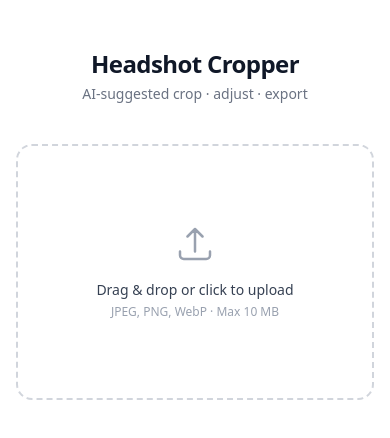
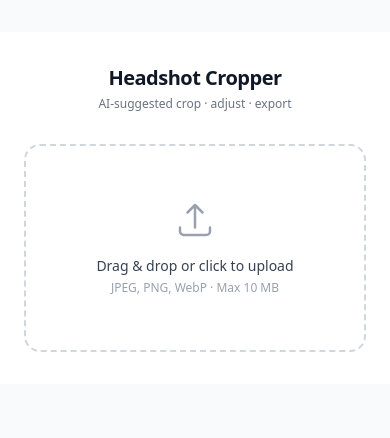
Before and after one commit to respawner8/headshot-cropper, a Next.js app: page / in a window 390 px wide. Shown: the top 438 px of the page. Built offline with nearby package versions, Linux system fonts and the light colour scheme.

Commit message:
feat: responsive card layout — desktop card, tablet narrower, mobile full-width

```diff
--- a/app/page.tsx
+++ b/app/page.tsx
@@ -68,12 +68,13 @@ export default function Home() {
   }, [imageUrl])
 
   return (
-    <main className="min-h-screen bg-white">
-      <div className="max-w-3xl mx-auto px-4 py-12 flex flex-col items-center gap-10">
+    <main className="min-h-screen bg-gray-50 flex flex-col items-center justify-start py-8 sm:py-12 px-0 sm:px-4">
+      {/* Card: full-width + no radius on mobile, contained card on sm+ */}
+      <div className="w-full sm:max-w-lg md:max-w-xl bg-white sm:rounded-2xl sm:shadow-sm sm:border sm:border-gray-100 flex flex-col items-center gap-8 px-6 py-8 sm:px-8 sm:py-10">
 
         <div className="text-center">
-          <h1 className="text-2xl font-semibold text-gray-900 tracking-tight">Headshot Cropper</h1>
-          <p className="text-sm text-gray-500 mt-1">AI-suggested crop · adjust · export</p>
+          <h1 className="text-xl sm:text-2xl font-semibold text-gray-900 tracking-tight">Headshot Cropper</h1>
+          <p className="text-xs sm:text-sm text-gray-500 mt-1">AI-suggested crop · adjust · export</p>
         </div>
 
         {phase === 'idle' && (
@@ -81,7 +82,7 @@ export default function Home() {
         )}
 
         {phase === 'detecting' && imageUrl && (
-          <div className="relative w-full max-w-lg">
+          <div className="relative w-full">
             {/* eslint-disable-next-line @next/next/no-img-element */}
             <img src={imageUrl} alt="Uploaded portrait" className="w-full h-auto rounded-xl shadow-sm opacity-60" />
             <div className="absolute inset-0 flex flex-col items-center justify-center gap-3 rounded-xl bg-white/60">
@@ -91,7 +92,6 @@ export default function Home() {
               </svg>
               <p className="text-sm text-gray-600 font-medium">Analyzing face…</p>
             </div>
-            {/* Hidden img to trigger face detection on load */}
             {/* eslint-disable-next-line @next/next/no-img-element */}
             <img
               src={imageUrl}
@@ -111,7 +111,7 @@ export default function Home() {
               onCropChange={setCurrentCrop}
               onImageLoad={handleImageLoad}
             />
-            <div className="flex flex-wrap items-center justify-center gap-3">
+            <div className="flex flex-wrap items-center justify-center gap-3 w-full">
               <button
                 onClick={handleReset}
                 aria-label="Reset crop to AI suggestion"
--- a/components/CropEditor.tsx
+++ b/components/CropEditor.tsx
@@ -58,7 +58,7 @@ export default function CropEditor({ imageUrl, aiCrop, onCropChange, onImageLoad
 
   return (
     <div className="w-full flex flex-col items-center gap-6">
-      <div className="w-full max-w-2xl">
+      <div className="w-full">
         <ReactCrop
           crop={crop}
           onChange={(c) => setCrop(c)}
--- a/components/UploadZone.tsx
+++ b/components/UploadZone.tsx
@@ -75,7 +75,7 @@ export default function UploadZone({ onFileSelected }: UploadZoneProps) {
         onDragLeave={onDragLeave}
         onKeyDown={onKeyDown}
         onClick={() => inputRef.current?.click()}
-        className={`w-full max-w-lg h-64 border-2 border-dashed rounded-2xl flex flex-col items-center justify-center gap-4 cursor-pointer transition-colors select-none
+        className={`w-full h-52 sm:h-64 border-2 border-dashed rounded-2xl flex flex-col items-center justify-center gap-4 cursor-pointer transition-colors select-none
           ${dragging ? 'border-gray-900 bg-gray-50' : 'border-gray-300 bg-white hover:border-gray-400 hover:bg-gray-50'}`}
       >
         <svg className="w-10 h-10 text-gray-400" fill="none" viewBox="0 0 24 24" stroke="currentColor" strokeWidth={1.5}>
```
